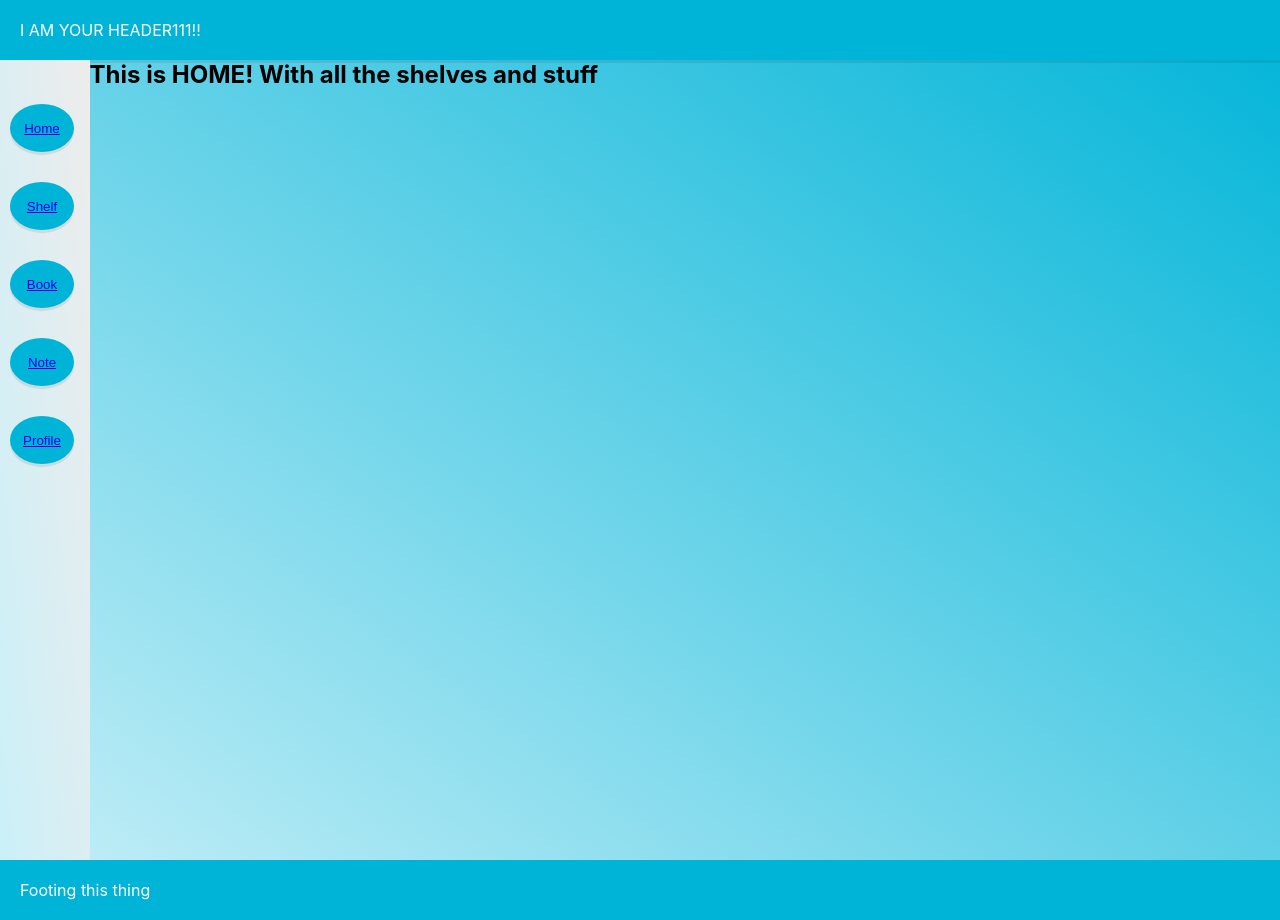
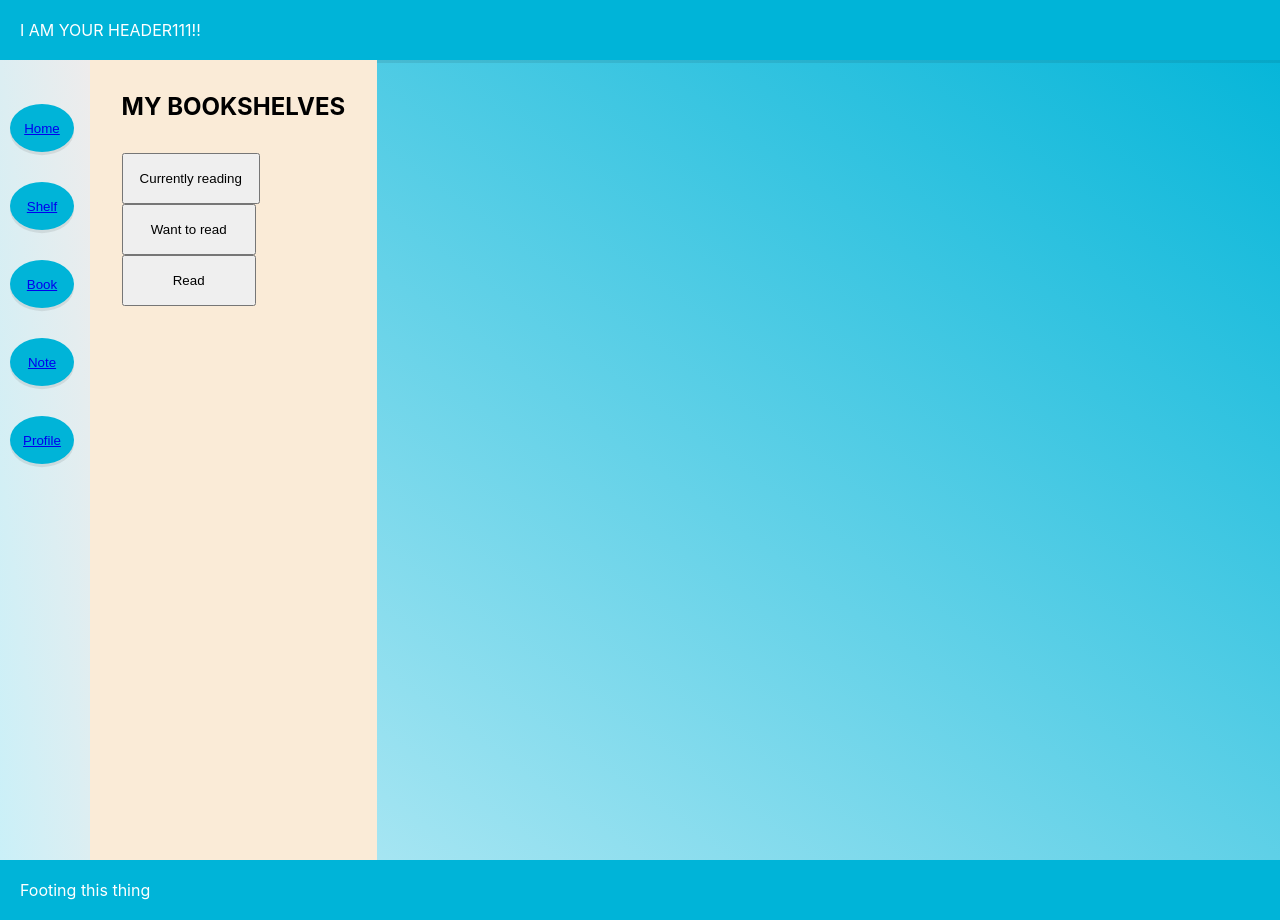
Before and after one commit to ninamatti/lit-notes, a React (Create React App) app: page /home in a window 1280 px wide. Built offline with nearby package versions, Linux system fonts and the light colour scheme.

Commit message:
Added shelf buttons and title element to home page

```diff
--- a/src/components/Home.js
+++ b/src/components/Home.js
@@ -2,8 +2,11 @@ import React from 'react'
 
 function Home() {
     return (
-        <div>
-            <h1>This is HOME! With all the shelves and stuff</h1>
+        <div className="home-container">
+            <h1 className="home-container-title">MY BOOKSHELVES</h1>
+            <button className="book-shelf-btn current">Currently reading</button>
+            <button className="book-shelf-btn future">Want to read</button>
+            <button className="book-shelf-btn past">Read</button>
         </div>
     )
 }
```
